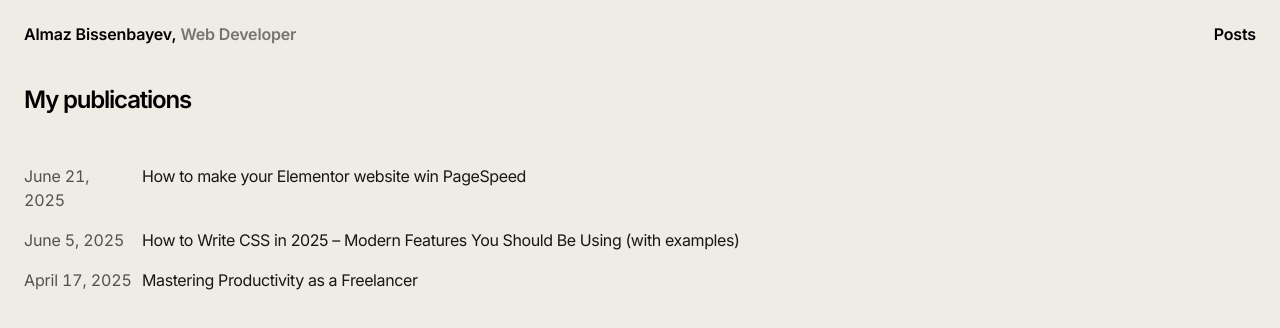
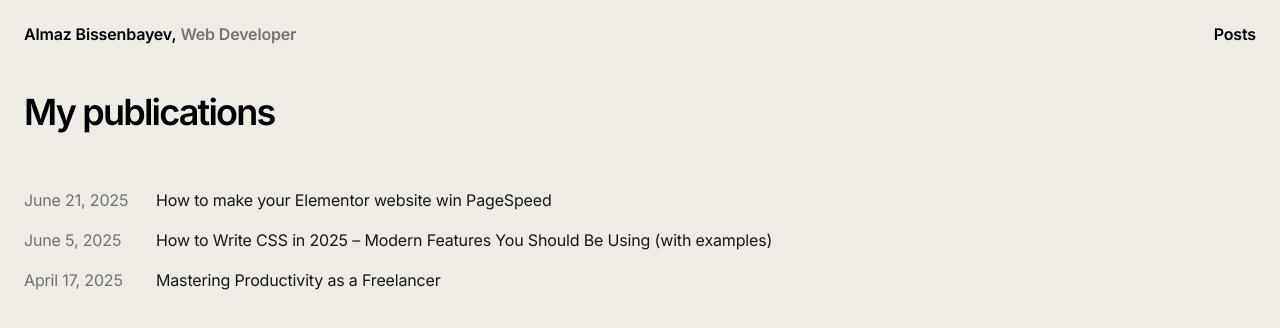
Before and after one commit to almazbisenbaev/almaz, a Next.js app: page /posts in a window 1280 px wide. Shown: the top 328 px of the page. Built offline with nearby package versions, Linux system fonts and the light colour scheme; a web font is replaced by a local one.

Commit message:
Update posts page

```diff
--- a/src/app/posts/page.jsx
+++ b/src/app/posts/page.jsx
@@ -6,47 +6,41 @@ export default function Posts(){
         <div className="container mx-auto px-6">
 
             <div className="page-header">
-                <h1 className="font-semibold text-2xl mb-8 py-4 tracking-tighter">My publications</h1>
+                <h1 className="font-semibold text-4xl mb-8 py-6 tracking-tighter">My publications</h1>
             </div>
 
             <div className="posts">
 
                 <div>
                     <a
-                        className="flex flex-col space-y-1 mb-4"
+                        className="flex gap-3 mb-4"
                         href="https://www.threads.com/@almazbisenbaev/post/DLKwRKuRv0O"
                         target='_blank'
                     >
-                        <div className="w-full flex flex-col md:flex-row space-x-0 md:space-x-2">
-                            <div className="text-neutral-600 w-[110px] tabular-nums">June 21, 2025</div>
-                            <div className="text-neutral-900 tracking-tight">How to make your Elementor website win PageSpeed</div>
-                        </div>
+                        <div className="text-neutral-500 w-[120px]">June 21, 2025</div>
+                        <div className="text-neutral-900">How to make your Elementor website win PageSpeed</div>
                     </a>
                 </div>
 
                 <div>
                     <a
-                        className="flex flex-col space-y-1 mb-4"
+                        className="flex gap-3 mb-4"
                         href="https://dev.to/almazbisenbaev/how-to-write-css-in-2025-modern-features-you-should-be-using-with-examples-3g47"
                         target='_blank'
                     >
-                        <div className="w-full flex flex-col md:flex-row space-x-0 md:space-x-2">
-                            <div className="text-neutral-600 w-[110px] tabular-nums">June 5, 2025</div>
-                            <div className="text-neutral-900 tracking-tight">How to Write CSS in 2025 – Modern Features You Should Be Using (with examples)</div>
-                        </div>
+                        <div className="text-neutral-500 w-[120px]">June 5, 2025</div>
+                        <div className="text-neutral-900">How to Write CSS in 2025 – Modern Features You Should Be Using (with examples)</div>
                     </a>
                 </div>
 
                 <div>
                     <a
-                        className="flex flex-col space-y-1 mb-4"
+                        className="flex gap-3 mb-4"
                         href="https://webdevandstuff.hashnode.dev/mastering-productivity-1"
                         target='_blank'
                     >
-                        <div className="w-full flex flex-col md:flex-row space-x-0 md:space-x-2">
-                            <div className="text-neutral-600 w-[110px] tabular-nums">April 17, 2025</div>
-                            <div className="text-neutral-900 tracking-tight">Mastering Productivity as a Freelancer</div>
-                        </div>
+                        <div className="text-neutral-500 w-[120px]">April 17, 2025</div>
+                        <div className="text-neutral-900">Mastering Productivity as a Freelancer</div>
                     </a>
                 </div>
 
```
